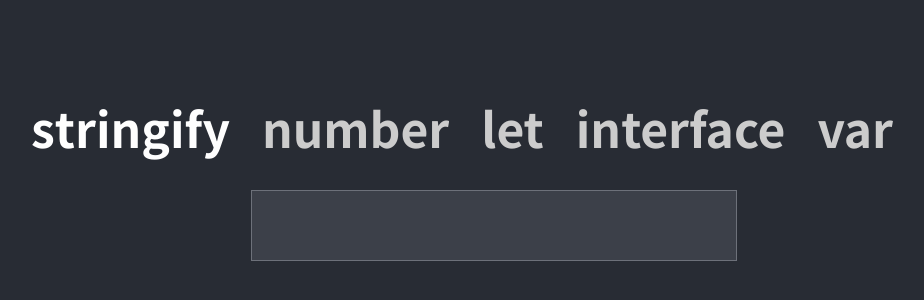
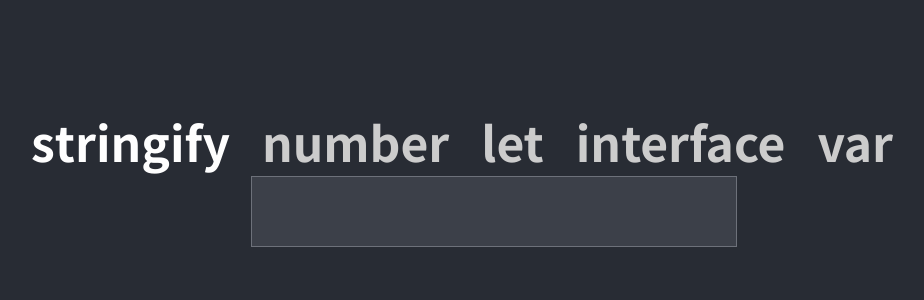
Before and after one commit to matst80/code-typing-test, a React (Create React App) app: page / in a window 1280 px wide. Shown: the part 224-524 px from the top of the page, without its empty margins (146-1070 px from the left). Built offline with nearby package versions, Linux system fonts and the light colour scheme.

Commit message:
better overflow

```diff
--- a/src/index.css
+++ b/src/index.css
@@ -27,7 +27,7 @@ p {
 .words div {
   display: inline-block;
   margin: 0 2rem 0 0;
-  overflow: hidden;
+  overflow: visible;
 }
 
 .words {
@@ -36,7 +36,6 @@ p {
 }
 
 div.active-word {
-
   color: #fefefe;
 }
 
```
